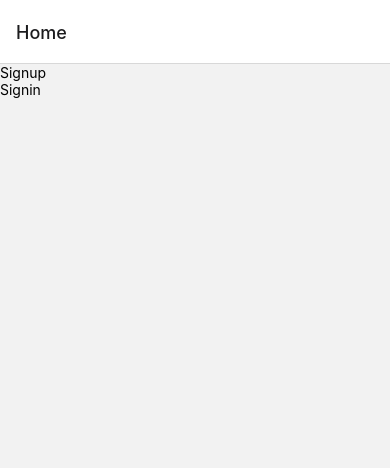
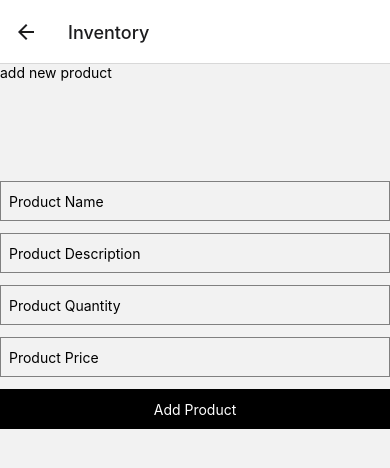
Before and after one commit to hajjimajed/stock-management, a React Native app: screen /Inventory in a window 390 px wide. Before the commit this address had no page. Shown: the top 468 px of the page. Built offline with nearby package versions, Linux system fonts and the light colour scheme.

Commit message:
adding inventory component and fetch add category and product api

```diff
--- a/App.tsx
+++ b/App.tsx
@@ -8,7 +8,8 @@ import { AuthProvider } from './contexts/auth.context';
 import Home from './routes/home/home.component';
 import Signup from './routes/signup/signup.component';
 import Signin from './routes/signin/signin.component';
-import Profile from './routes/profile/profile.component';
+import Setting from './routes/setting/setting.component';
+import Inventory from './routes/inventory/inventory.component';
 
 const Stack = createStackNavigator();
 
@@ -22,7 +23,8 @@ function App(): JSX.Element {
           <Stack.Screen name="Home" component={Home} />
           <Stack.Screen name="Signup" component={Signup} />
           <Stack.Screen name="Signin" component={Signin} />
-          <Stack.Screen name="Profile" component={Profile} />
+          <Stack.Screen name="Setting" component={Setting} />
+          <Stack.Screen name="Inventory" component={Inventory} />
         </Stack.Navigator>
       </NavigationContainer>
     </AuthProvider>
--- a/routes/home/home.component.jsx
+++ b/routes/home/home.component.jsx
@@ -13,8 +13,12 @@ const Home = () => {
     const navigateToSignin = () => {
         navigation.navigate('Signin');
     }
-    const navigateToProfile = () => {
-        navigation.navigate('Profile');
+    const navigateToSetting = () => {
+        navigation.navigate('Setting');
+    }
+
+    const navigateToInventory = () => {
+        navigation.navigate('Inventory');
     }
 
     const { isConnected, signout } = useContext(AuthContext);
@@ -29,8 +33,13 @@ const Home = () => {
                 <>
                     <Text>Hello</Text>
                     <SafeAreaView>
-                        <TouchableOpacity onPress={navigateToProfile}>
-                            <Text>Profile</Text>
+                        <TouchableOpacity onPress={navigateToSetting}>
+                            <Text>Setting</Text>
+                        </TouchableOpacity>
+                    </SafeAreaView>
+                    <SafeAreaView>
+                        <TouchableOpacity onPress={navigateToInventory}>
+                            <Text>My Inventory</Text>
                         </TouchableOpacity>
                     </SafeAreaView>
                     <SafeAreaView>
--- /dev/null
+++ b/routes/inventory/inventory.component.jsx
@@ -0,0 +1,161 @@
+import { useState, useContext } from "react";
+import { SafeAreaView, Text, TextInput, TouchableOpacity, View, StyleSheet } from "react-native"
+import { AuthContext } from "../../contexts/auth.context";
+
+const Inventory = () => {
+
+    const { userId, jwtToken } = useContext(AuthContext);
+
+    const [catName, setCatName] = useState('');
+    const [catDescription, setCatDescription] = useState('');
+
+    const addCategoryHandler = () => {
+        const categoryData = {
+            name: catName,
+            description: catDescription
+        };
+
+        fetch('http://10.0.2.2:3000/users/create-category', {
+            method: 'POST',
+            headers: {
+                'Content-Type': 'application/json',
+                'Authorization': `Bearer ${jwtToken}`,
+                'X-User-Id': userId
+            },
+            body: JSON.stringify(categoryData)
+        })
+            .then(response => {
+                if (!response.ok) {
+                    throw new Error('Failed to create category');
+                }
+                return response.json();
+            })
+            .then(data => {
+                console.log(data);
+            })
+            .catch(error => {
+                console.error(error);
+            });
+    };
+
+
+    const [prodName, setProdName] = useState('');
+    const [prodDescription, setProdDescription] = useState('');
+    const [prodQuantity, setProdQuantity] = useState('');
+    const [prodPrice, setProdPrice] = useState('');
+
+    const addProductHandler = () => {
+        const productData = {
+            name: prodName,
+            description: prodDescription,
+            quantity: prodQuantity,
+            price: prodPrice
+        }
+
+        fetch('http://10.0.2.2:3000/users/create-product', {
+            method: 'POST',
+            headers: {
+                'Content-type': 'application/json',
+                'Authorization': `Bearer ${jwtToken}`,
+                'X-User-Id': userId
+            },
+            body: JSON.stringify(productData)
+        })
+            .then(response => {
+                if (!response.ok) {
+                    throw new Error('Failed to create category');
+                }
+                return response.json();
+            })
+            .then(data => {
+                console.log(data);
+            })
+            .then(error => {
+                console.error(error);
+            })
+    }
+
+    return (
+        <View>
+            {/* <Text>add new category</Text>
+
+            <SafeAreaView style={styles.container}>
+                <TextInput
+                    style={styles.input}
+                    placeholder="Category Name"
+                    value={catName}
+                    onChangeText={setCatName}
+                />
+                <TextInput
+                    style={styles.input}
+                    placeholder="Category Description"
+                    value={catDescription}
+                    onChangeText={setCatDescription}
+                />
+                <TouchableOpacity onPress={addCategoryHandler} style={styles.btn}>
+                    <Text style={styles.btnText}>Add Category</Text>
+                </TouchableOpacity>
+            </SafeAreaView> */}
+
+            <Text>add new product</Text>
+
+            <SafeAreaView style={styles.container}>
+                <TextInput
+                    style={styles.input}
+                    placeholder="Product Name"
+                    value={prodName}
+                    onChangeText={setProdName}
+                />
+                <TextInput
+                    style={styles.input}
+                    placeholder="Product Description"
+                    value={prodDescription}
+                    onChangeText={setProdDescription}
+                />
+                <TextInput
+                    style={styles.input}
+                    placeholder="Product Quantity"
+                    value={prodQuantity}
+                    onChangeText={setProdQuantity}
+                />
+                <TextInput
+                    style={styles.input}
+                    placeholder="Product Price"
+                    value={prodPrice}
+                    onChangeText={setProdPrice}
+                />
+                <TouchableOpacity onPress={addProductHandler} style={styles.btn}>
+                    <Text style={styles.btnText}>Add Product</Text>
+                </TouchableOpacity>
+            </SafeAreaView>
+        </View>
+    )
+
+}
+
+const styles = StyleSheet.create({
+    container: {
+        flex: 1,
+        justifyContent: 'center',
+        padding: 16,
+        marginTop: 100,
+    },
+    input: {
+        height: 40,
+        borderColor: 'gray',
+        borderWidth: 1,
+        marginBottom: 12,
+        paddingHorizontal: 8,
+    },
+    btn: {
+        height: 40,
+        backgroundColor: '#000000',
+        justifyContent: 'center',
+        alignItems: 'center',
+    },
+    btnText: {
+        color: '#FFFFFF',
+    }
+});
+
+export default Inventory;
--- a/routes/profile/profile.component.jsx
+++ b/routes/setting/setting.component.jsx
@@ -4,7 +4,7 @@ import { SafeAreaView, Text, TouchableOpacity, View } from 'react-native';
 import { useContext } from 'react';
 import { AuthContext } from '../../contexts/auth.context';
 
-const Profile = () => {
+const Setting = () => {
     const { jwtToken, userData, userId } = useContext(AuthContext);
     const [data, setData] = useState({})
 
@@ -21,4 +21,4 @@ const Profile = () => {
     );
 }
 
-export default Profile;
+export default Setting;
```
